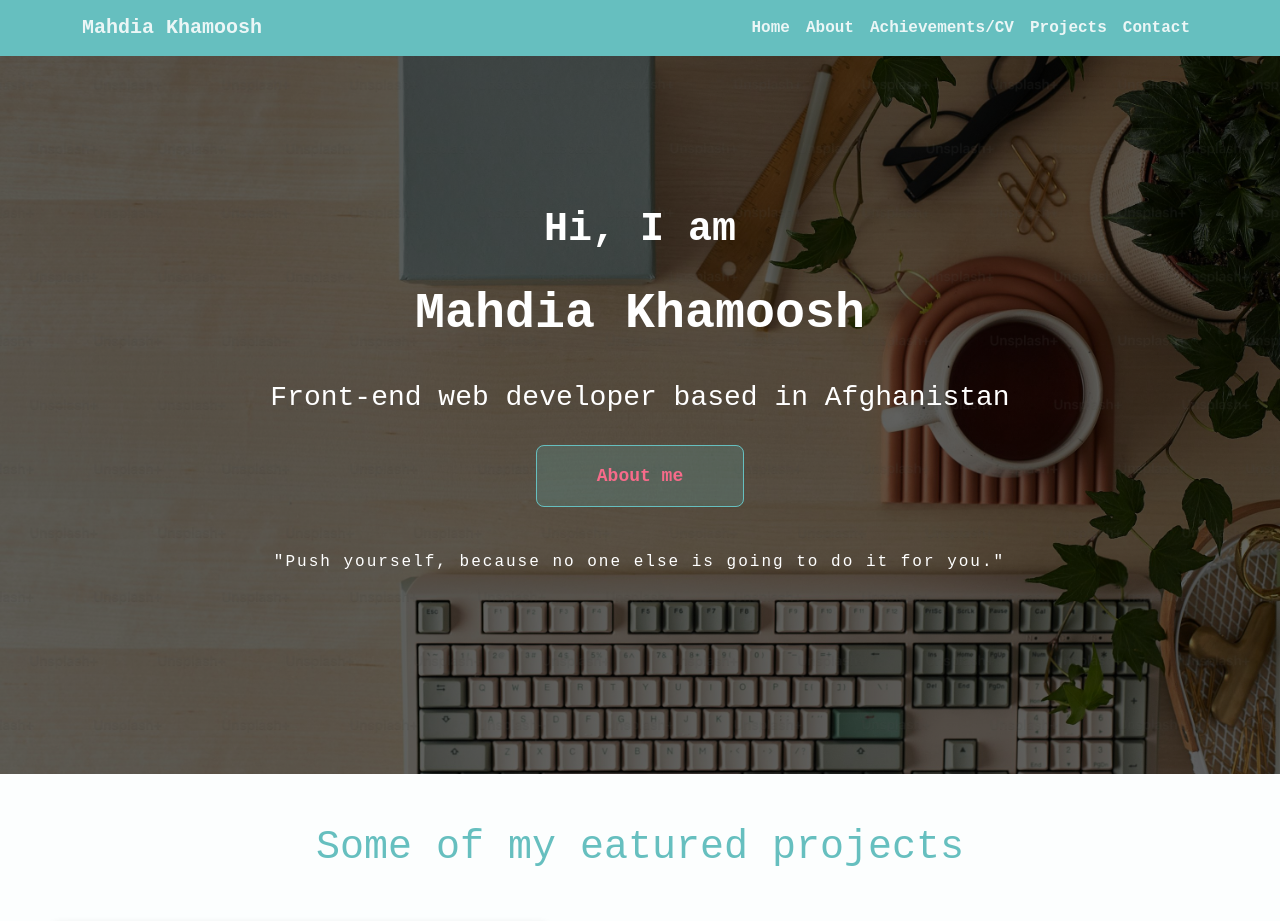
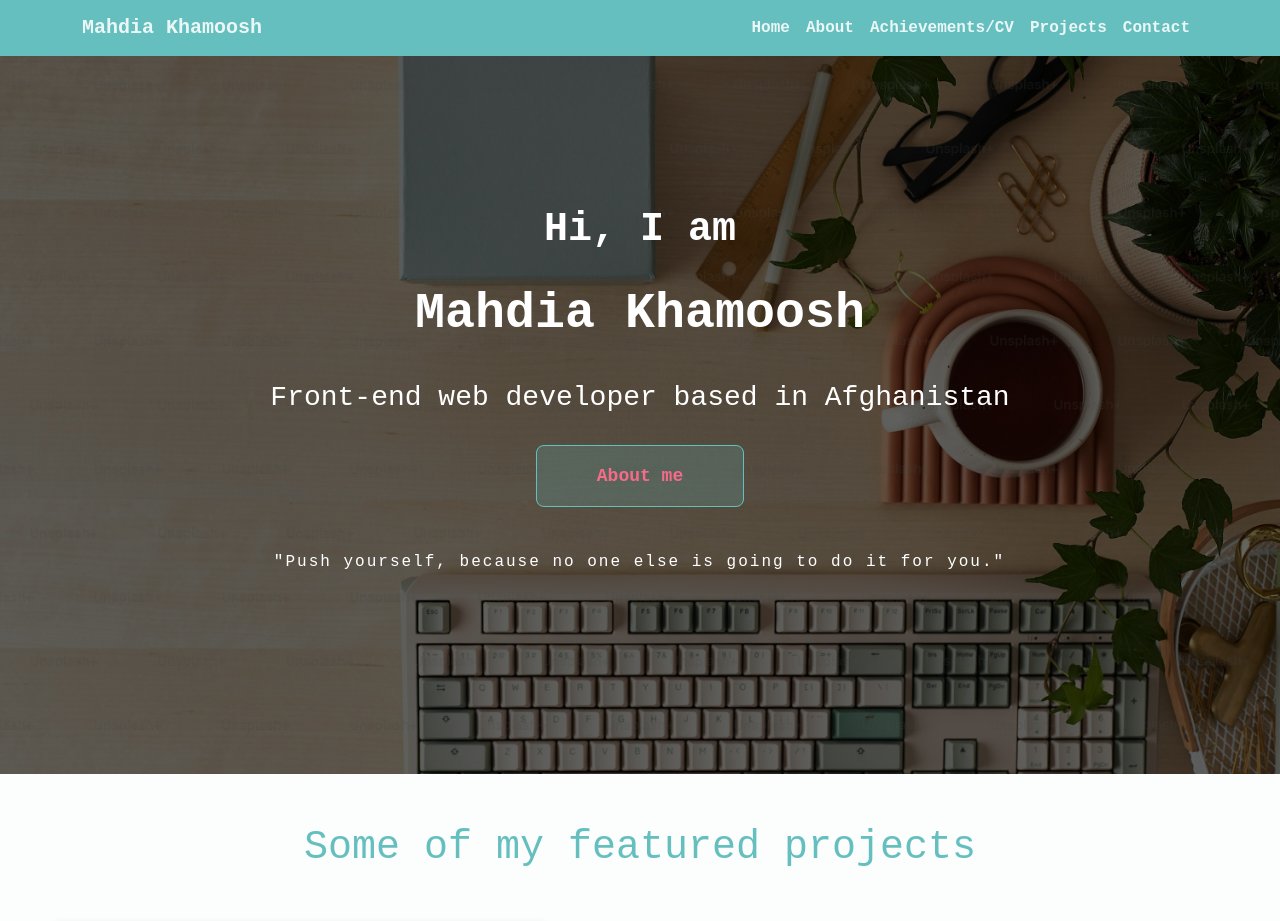
Before and after one commit to Mahdia-123/my-portfolio, a React (Create React App) app: page / in a window 1280 px wide. Shown: the top 921 px of the page. Built offline with nearby package versions, Linux system fonts and the light colour scheme; the HTML template or start-up script is replaced by a standard one; a web font is replaced by a local one.

Commit message:
Update Home.js

```diff
--- a/src/pages/Home.js
+++ b/src/pages/Home.js
@@ -19,7 +19,7 @@ export default function Home() {
         <Qoutes />
       </section>
       <section className="first-section-fluid">
-        <h1 className="mb-5">Some of my eatured projects</h1>
+        <h1 className="mb-5">Some of my featured projects</h1>
         <div class="row g-5">
           <div class="col-md-6">
             <img
```
